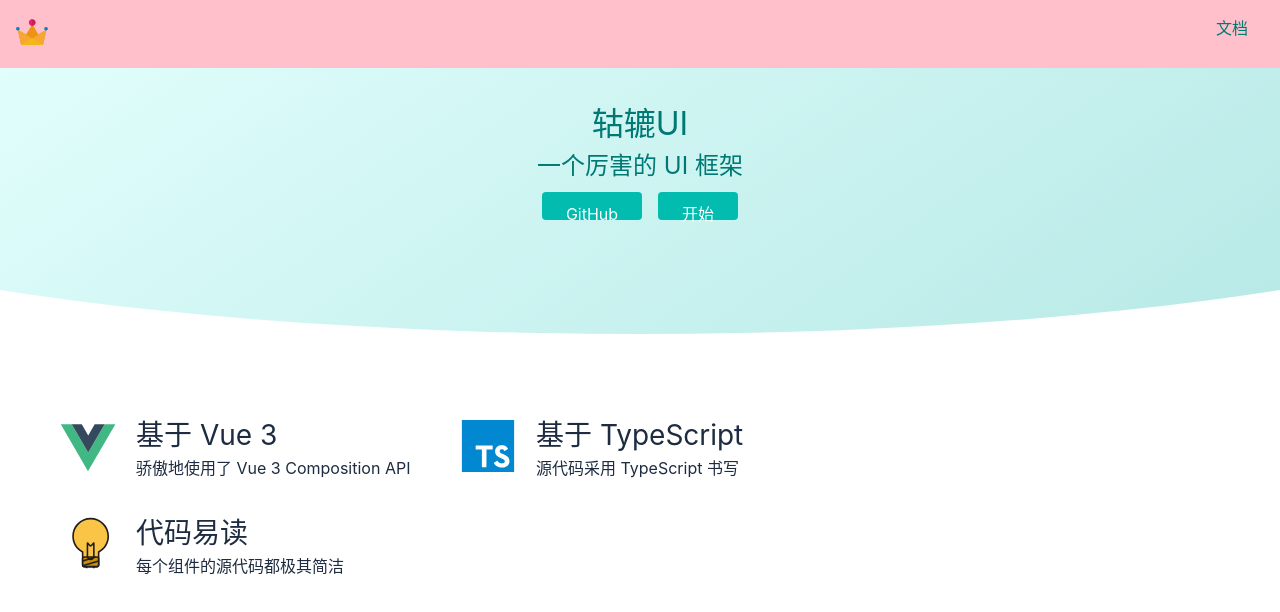
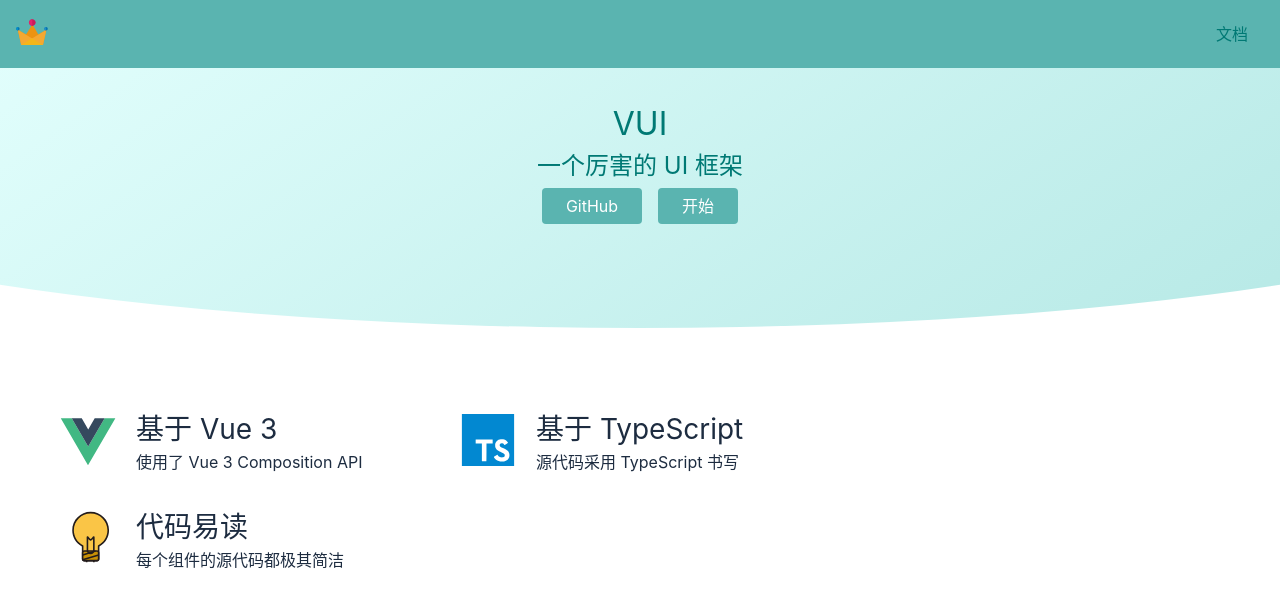
Before and after one commit to mumu111111/gulu-ui, a Vue app: page / in a window 1280 px wide. Shown: the top 612 px of the page. Built offline with nearby package versions, Linux system fonts and the light colour scheme.

Commit message:
官网样式

```diff
--- a/src/components/Topnav.vue
+++ b/src/components/Topnav.vue
@@ -38,11 +38,12 @@
 };
 </script>
 <style lang="scss" scoped>
+$green: rgb(90, 180, 176);
 $color: #007974;
 $aside-index: 10;
 .topnav {
   color: $color;
-  background: pink;
+  background: $green;
   display: flex;
   padding: 16px;
   position: fixed;
@@ -60,6 +61,7 @@
   }
   > .menu {
     display: flex;
+    align-items: center;
     white-space: nowrap;
     flex-wrap: nowrap;
     > li {
--- a/src/views/Home.vue
+++ b/src/views/Home.vue
@@ -4,10 +4,10 @@
     <div class="topnavAndBanner">
       <Topnav />
       <div class="banner">
-        <h1>轱辘UI</h1>
+        <h1>VUI</h1>
         <h2>一个厉害的 UI 框架</h2>
         <p class="actions">
-          <a href="https://github.com">GitHub</a>
+          <a href="https://github.com/mumu111111">GitHub</a>
           <router-link to="/doc">开始</router-link>
         </p>
       </div>
@@ -19,7 +19,7 @@
             <use xlink:href="#icon-vue"></use>
           </svg>
           <h3>基于 Vue 3</h3>
-          <p>骄傲地使用了 Vue 3 Composition API</p>
+          <p>使用了 Vue 3 Composition API</p>
         </li>
         <li>
           <svg>
@@ -46,7 +46,7 @@
 };
 </script>
 <style lang="scss" scoped>
-$green: #02bcb0;
+$green: rgb(90, 180, 176);
 $border-radius: 4px;
 $color: #007974;
 .topnavAndBanner {
@@ -120,7 +120,6 @@
       margin: 0 8px;
       background: $green;
       color: white;
-      display: inline-block;
       $h: 28px;
       height: $h;
       line-height: $h;
```
